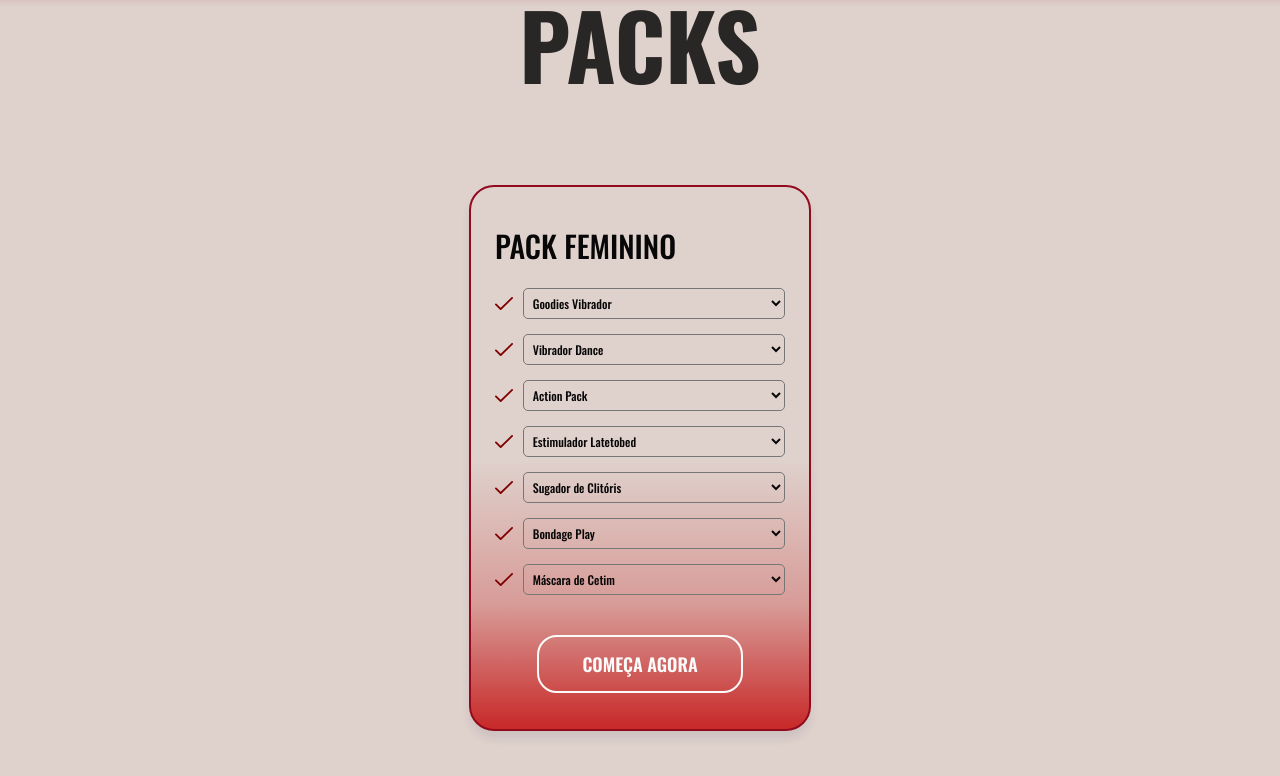
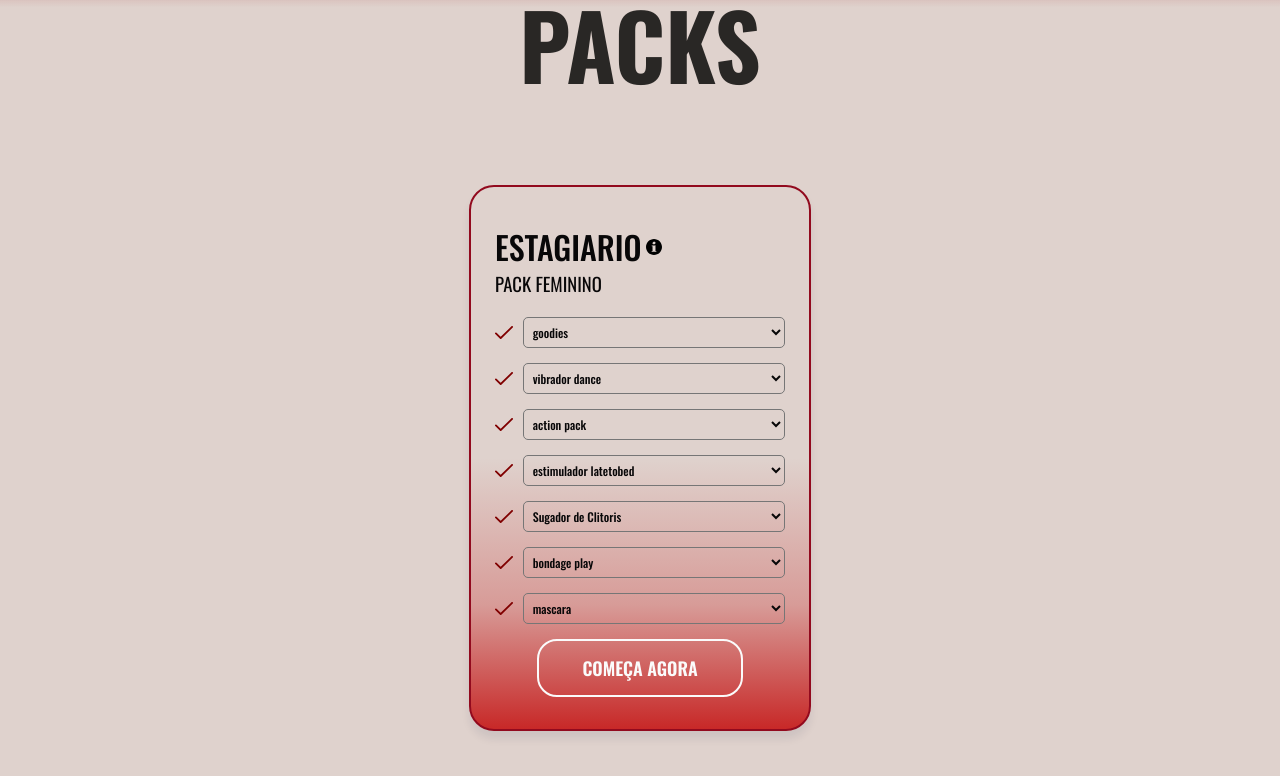
Before and after one commit to vinicius-mendes07/story-mood, a plain HTML site: page index.html in a window 1280 px wide. Shown: the part 98-874 px from the top of the page. Drawn offline with nearby package versions, Linux system fonts and the light colour scheme.

Commit message:
feat: created the function to create select dinamically

```diff
--- a/css/styles.css
+++ b/css/styles.css
@@ -122,6 +122,7 @@ a{
     align-items: center;
     justify-content: center;
     flex-wrap: wrap;
+    height: calc(100vh-80px);
 }
 
 .pack-card {
@@ -138,8 +139,45 @@ a{
 }
 
 .pack-title {
-    font-size: 30px;
+    font-size: 32px;
     font-weight: 500;
+    color: var(--text-dark);
+    text-transform: uppercase;
+}
+.pack-title-wrapper {
+    display: flex;
+    gap: 5px;
+    align-items: center;
+    position: relative;
+    width: fit-content;
+}
+.info-icon {
+    width: 16px;
+    height: 16px;
+}
+
+.info-icon:hover ~ .pack-explanation {
+    opacity: 1;
+}
+
+.pack-explanation {
+    position: absolute;
+    background-color: #fff;
+    width: 300px;
+    padding: 20px;
+    border-radius: 10px;
+    top: 0;
+    left: 100%;
+    box-shadow: rgba(100, 100, 111, 0.2) 0px 7px 29px 0px;
+    opacity: 0;
+    transition: .3s;
+}
+
+.explanation-text {
+
+}
+.pack-subtitle {
+    font-weight: 400;
     color: var(--text-dark);
     text-transform: uppercase;
 }
@@ -166,10 +204,6 @@ a{
     gap: 15px;
     margin-top: 20px;
 }
-#fem-goodies {
-    font-size: 12px;
-    width: 100%;
-}
 
 .info {
     display: flex;
@@ -183,9 +217,10 @@ a{
 
 .info-text {
     color: var(--text-dark);
-    font-size: 11pt;
     font-weight: 500;
     line-height: 1.2;
+    font-size: 12px;
+    width: 100%;
 }
 
 select {
@@ -200,6 +235,7 @@ select {
     flex-direction: column;
     align-items: center;
 }
+/*
 .slider-wrapper {
     display: flex;
     gap: 20px;
@@ -210,7 +246,6 @@ select {
     border: 2px solid var(--dark-red);
     border-radius: 28px;
     position: relative;
-    /* opacity: 0.5; */
     background-color: rgba(8, 7, 8, 0.10);
     cursor: pointer;
 }
@@ -242,7 +277,7 @@ select {
 .slider-text {
     color: #fff;
     font-size: 14px;
-}
+} */
 
 .start-now-link {
 
--- a/index.html
+++ b/index.html
@@ -35,15 +35,22 @@
             <section class="sec-2">
                 <h2 class="sec-title">packs</h2>
                 <div class="packs-container">
-                    <div class="pack-card">
+                    <div class="pack-card" id="femininePack">
                         <div class="card-content">
-                            <h3 class="pack-title">pack feminino</h3>
+                            <div class="pack-title-wrapper">
+                                <h3 class="pack-title">estagiario</h3>
+                                <img src="./assets/images/info-icon.svg" class="info-icon" alt="info icon">
+                                <div class="pack-explanation">
+                                    <p class="explanation-text">Lorem ipsum, dolor sit amet consectetur adipisicing elit. Quae dolorem labore et autem eligendi quos necessitatibus deleniti aliquam nostrum, quam ullam accusamus dolorum, nihil quo, est vitae repellendus laudantium quis. Illo aut soluta sed rem unde amet. Temporibus, rem nam.</p>
+                                </div>
+                            </div>
+                            <h3 class="pack-subtitle">pack feminino</h3>
                             <!-- <div class="price-in-months">
                                 <span class="price">150€</span>
                                 <span class="months">/2 meses</span>
                             </div> -->
-                            <ul class="pack-info">
-                                <li class="info">
+                            <ul class="pack-info" id="feminine-list">
+                                <!-- <li class="info">
                                     <img src="./assets/images/check.svg" alt="check image" class="check-img">
                                     <select class="info-text" name="fem-goodies" id="fem-goodies">
                                         <option value="" selected disabled>Goodies Vibrador</option>
@@ -108,7 +115,7 @@
                                         <option value="Máscara de Couro Preto Easytoys">Máscara de Couro Preto Easytoys</option>
                                         <option value="Máscara para Olhos Obsessive Satinia">Máscara para Olhos Obsessive Satinia</option>
                                     </select>
-                                </li>
+                                </li> -->
                             </ul>
                         </div>
                         <div class="cta">
@@ -119,7 +126,7 @@
                                 </label>
                                 <span class="slider-text">Treinos assistidos por vídeo chamada</span>
                             </div> -->
-                            <a href="#" class="start-now-link"><button class="start-now-btn">Começa agora</button></a>
+                            <button class="start-now-btn">Começa agora</button>
                         </div>
                     </div>
                     <!-- <div class="pack-card">
@@ -218,4 +225,6 @@
         </main>
     <!-- main end -->
 </body>
+
+<script src="./js/feminine-pack.js" type="module"></script>
 </html>
--- /dev/null
+++ b/js/create-option.js
@@ -0,0 +1,6 @@
+export function createOption(item) {
+    const option = document.createElement('option')
+    option.value = item.name
+    option.textContent = item.name
+    return option
+}
--- /dev/null
+++ b/js/create-select.js
@@ -0,0 +1,50 @@
+import { createOption } from "./create-option.js"
+
+export function createSelect(category) {
+    const li = document.createElement('li')
+    li.classList.add('info')
+
+    const image = document.createElement('img')
+    image.classList.add('check-img')
+    image.src = '../assets/images/check.svg'
+    image.alt = 'check image'
+
+    const select = document.createElement('select')
+    select.classList.add('info-text')
+    select.name = category.categoryName
+    select.id = category.categoryName
+
+    const firstOption = document.createElement('option')
+    firstOption.value = ''
+    firstOption.textContent = category.categoryName
+    firstOption.selected = true
+    firstOption.disabled = true
+    select.appendChild(firstOption)
+
+    category.items.forEach(item => {
+        const option = createOption(item)
+        select.appendChild(option)
+    });
+
+
+    li.append(image)
+    li.append(select)
+
+    return li
+}
+
+/*
+<li class="info">
+                                    <img src="./assets/images/check.svg" alt="check image" class="check-img">
+                                    <select class="info-text" name="fem-goodies" id="fem-goodies">
+                                        <option value="" selected disabled>Goodies Vibrador</option>
+                                        <option value="Goodies Vibrador de Ponto g de Algodão e Usb Bunny Silicone Fúcsia">Goodies Vibrador de Ponto g de Algodão e Usb Bunny Silicone Fúcsia</option>
+                                        <option value="Goodies Sweety Vibrador Punto g Usb Silicona Fuchsi">Goodies Sweety Vibrador Punto g Usb Silicona Fuchsi</option>
+                                        <option value="Goodies Cakey Vibrador Punto g y Conejito Usb Silicona Fuchsia">Goodies Cakey Vibrador Punto g y Conejito Usb Silicona Fuchsia</option>
+                                        <option value="Goodies Honey G-spot Vibrador Silicone Usb Fúcsia">Goodies Honey G-spot Vibrador Silicone Usb Fúcsia</option>
+                                        <option value="Vibrador Ünihörn Navyspace Com Línguas Giratórias Azul">Vibrador Ünihörn Navyspace Com Línguas Giratórias Azul</option>
+                                        <option value="Vibrador de Veludo Engily Ross Com Impulso e Pulsação">Vibrador de Veludo Engily Ross Com Impulso e Pulsação</option>
+                                    </select>
+                                </li>
+
+*/
--- /dev/null
+++ b/js/feminine-pack.js
@@ -0,0 +1,18 @@
+import { createSelect } from "./create-select.js"
+import fetcher from "./fetcher.js"
+
+async function femininePack() {
+    const packs = await fetcher()
+    const femininePack = packs.femininePack
+    const cardList = document.getElementById('feminine-list')
+
+
+
+    femininePack.forEach(pack => {
+        console.log(pack)
+        const listItem = createSelect(pack)
+        cardList.appendChild(listItem)
+    });
+}
+
+femininePack()
--- /dev/null
+++ b/js/fetcher.js
@@ -0,0 +1,5 @@
+export default async function fetcher() {
+    const res = await fetch("/packs.json")
+    const data = await res.json()
+    return data
+}
--- a/packs.json
+++ b/packs.json
@@ -1,7 +1,8 @@
 {
-    "femininePack":[
+    "femininePack": [
         {
-            "goodies": [
+            "categoryName" : "goodies",
+            "items": [
                 {
                     "name": "Goodies Vibrador de Ponto g de Algodão e Usb Bunny Silicone Fúcsia",
                     "price": "9,70"
@@ -26,8 +27,11 @@
                     "name": "Vibrador de Veludo Engily Ross Com Impulso e Pulsação",
                     "price": "21,75"
                 }
-            ],
-            "vibradorDance": [
+            ]
+        },
+        {
+            "categoryName":"vibrador dance",
+            "items": [
                 {
                     "name": "Vibrador Dance Com Rotação e Movimento Telescópico Thunder Up",
                     "price": "13,85"
@@ -44,8 +48,11 @@
                     "name": "Centauro Cesur 3.0 Dildo Realista Vibración, Movimiento Ondulante, 360º y Telescópico Control Remoto Usb",
                     "price": "34,95"
                 }
-            ],
-            "actionPack": [
+            ]
+        },
+        {
+            "categoryName": "action pack",
+            "items": [
                 {
                     "name": "Action Pack 5+1 Ember Mouth Shape Massageador Lambendo e Vibrando",
                     "price": "118,80"
@@ -58,8 +65,11 @@
                     "name": "Vibrador Pulsar Tardenoche Com Esqueleto Articulado de Silicone Usb",
                     "price": "18,61"
                 }
-            ],
-            "estimuladorLatetobed": [
+            ]
+        },
+        {
+            "categoryName": "estimulador latetobed",
+            "items": [
                 {
                     "name": "Estimulador Latetobed Drimy Easy Quick Silicone Roxo",
                     "price": "3,10"
@@ -68,8 +78,11 @@
                     "name": "Chisa Estimulador Con 4 Cabezales Sweet Púrpura",
                     "price": "6,95"
                 }
-            ],
-            "sugadorDeClitoris": [
+            ]
+        },
+        {
+            "categoryName": "Sugador de Clitoris",
+            "items": [
                 {
                     "name": "Sugador de Clitóris Satisfyer One Night Stand 1 Uso Único 90 Minutos",
                     "price": "4,45"
@@ -78,8 +91,11 @@
                     "name": "Xoxo Boo Usb Clitóris Otário Silicone Roxo",
                     "price": "5,95"
                 }
-            ],
-            "bondagePlay": [
+            ]
+        },
+        {
+            "categoryName": "bondage play",
+            "items": [
                 {
                     "name": "Bondage Play Rimba Bondage Play Grampos de Mamilo Ajustáveis",
                     "price": "8,50"
@@ -96,8 +112,11 @@
                     "name": "Grampos de Mamilo Latetobed Bdsm Line Com Corrente de Metal",
                     "price": "3,89"
                 }
-            ],
-            "mascara": [
+            ]
+        },
+        {
+            "categoryName": "mascara",
+            "items": [
                 {
                     "name": "Máscara de Cetim Vermelho Intoyou Bdsm Line",
                     "price": "4,95"
@@ -113,7 +132,7 @@
             ]
         }
     ],
-    "MasculinePack":[],
-    "couplePack":[],
-    "gayCouplePack":[]
+    "masculinePack": [],
+    "couplePack": [],
+    "gayCouplePack": []
 }
```
Also changed, not shown: assets/images/info-icon.svg (added), assets/images/question-icon.svg (added).
